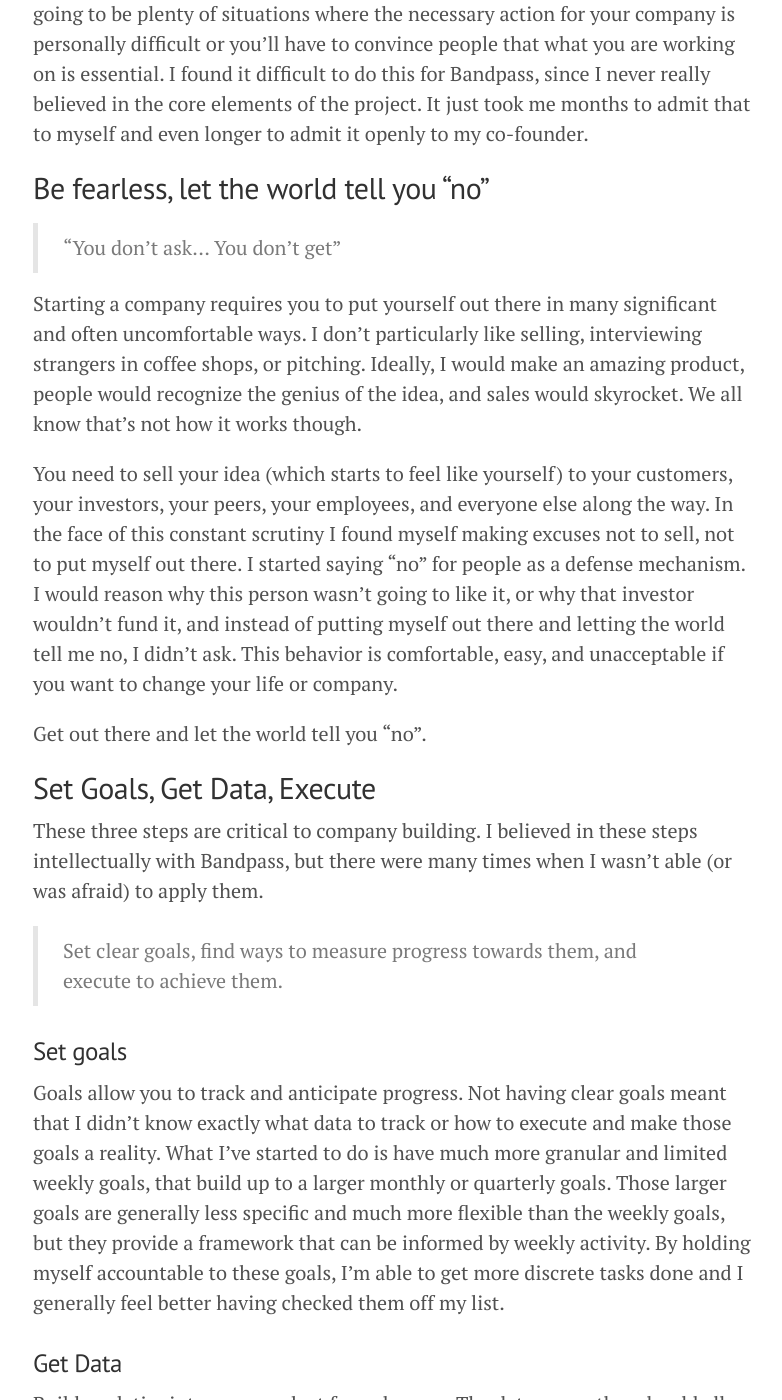
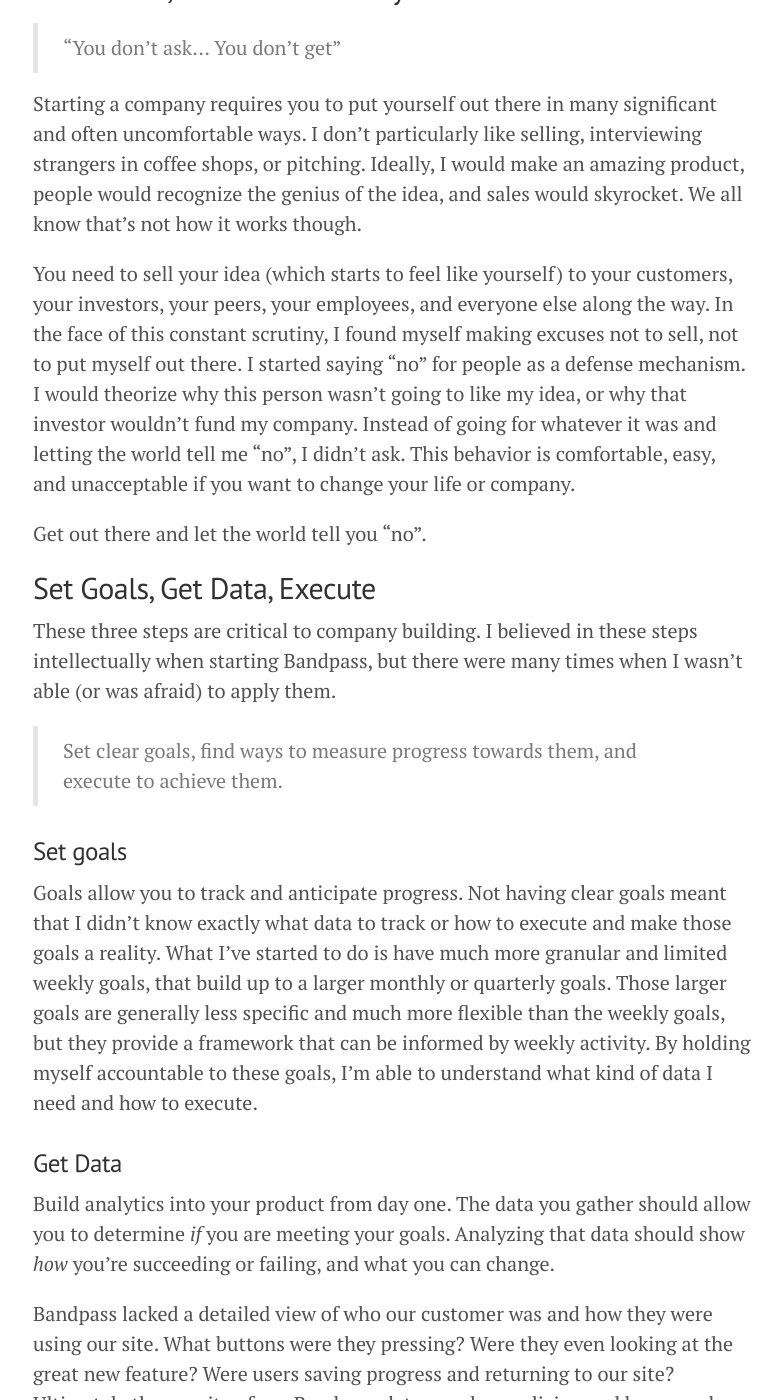
Before and after one commit to jofus101/jofus101.github.io, a Jekyll site: the page built from _posts/2014-11-06-lessons-from-a-failed-startup.md, in a window 1280 px wide and 1400 px high, scrolled down 778 px. Shown: the whole window, without its empty margins (247-1029 px from the left). Built offline with Jekyll 4.4.1, drawn with Linux system fonts in a browser that asks for light colours; Markdown is read by kramdown in place of the engine named in the settings; some of the changed text lies outside the part shown.

Commit message:
edits feeling good

```diff
--- a/_posts/2014-11-06-lessons-from-a-failed-startup.md
+++ b/_posts/2014-11-06-lessons-from-a-failed-startup.md
@@ -16,9 +16,7 @@
 Believe in your product
 -----------------------
 
-It was tempting to jump at the first great idea that we had.  I had just quit my job at Microsoft and I wanted to move, and move quickly.  As a result my co-founder and I started moving on Bandpass as an idea before I had really started to believe in it as a product that the world needed.  By not being fully confident about Bandpass I crippled my ability to sell it, and I spent time worrying about the idea that should have been spent working on the product.
-
-This might be the most important thing about starting a company.  There are going to be plenty of situations where the necessary action for your company is personally difficult or you’ll have to convince people that what you are working on is essential.  I found it difficult to do this for Bandpass, since I never really believed in the core elements of the project.  It just took me months to admit that to myself and even longer to admit it openly to my co-founder.
+This might be the most important thing about starting a company. It was tempting to jump at the first great idea that we had. I had just quit my job at Microsoft and I wanted to return to the stability of work as soon as possible. As a result, I ignored some foundational doubts I had about Bandpass. It took me months to give the doubts that I had the credence they deserved. My lack of confidence crippled my ability to dive into my work.
 
 
 Be fearless, let the world tell you "no"
@@ -26,9 +24,9 @@
 
 > “You don’t ask… You don’t get”
 
-Starting a company requires you to put yourself out there in many significant and often uncomfortable ways.  I don't particularly like selling, interviewing strangers in coffee shops, or pitching. Ideally, I would make an amazing product, people would recognize the genius of the idea, and sales would skyrocket.  We all know that's not how it works though.
+Starting a company requires you to put yourself out there in many significant and often uncomfortable ways. I don't particularly like selling, interviewing strangers in coffee shops, or pitching. Ideally, I would make an amazing product, people would recognize the genius of the idea, and sales would skyrocket.  We all know that's not how it works though.
 
-You need to sell your idea (which starts to feel like yourself) to your customers, your investors, your peers, your employees, and everyone else along the way.  In the face of this constant scrutiny I found myself making excuses not to sell, not to put myself out there.  I started saying "no" for people as a defense mechanism. I would reason why this person wasn’t going to like it, or why that investor wouldn’t fund it, and instead of putting myself out there and letting the world tell me no, I didn’t ask. This behavior is comfortable, easy, and unacceptable if you want to change your life or company.
+You need to sell your idea (which starts to feel like yourself) to your customers, your investors, your peers, your employees, and everyone else along the way. In the face of this constant scrutiny, I found myself making excuses not to sell, not to put myself out there. I started saying "no" for people as a defense mechanism. I would theorize why this person wasn’t going to like my idea, or why that investor wouldn’t fund my company. Instead of going for whatever it was and letting the world tell me "no", I didn’t ask. This behavior is comfortable, easy, and unacceptable if you want to change your life or company.
 
 Get out there and let the world tell you "no".
 
@@ -36,29 +34,29 @@
 Set Goals, Get Data, Execute
 ----------------------------
 
-These three steps are critical to company building. I believed in these steps intellectually with Bandpass, but there were many times when I wasn't able (or was afraid) to apply them.
+These three steps are critical to company building. I believed in these steps intellectually when starting Bandpass, but there were many times when I wasn't able (or was afraid) to apply them.
 
 >Set clear goals, find ways to measure progress towards them, and execute to achieve them.
 
 
 ###Set goals
 
-Goals allow you to track and anticipate progress. Not having clear goals meant that I didn't know exactly what data to track or how to execute and make those goals a reality. What I’ve started to do is have much more granular and limited weekly goals, that build up to a larger monthly or quarterly goals.  Those larger goals are generally less specific and much more flexible than the weekly goals, but they provide a framework that can be informed by weekly activity. By holding myself accountable to these goals, I’m able to get more discrete tasks done and I generally feel better having checked them off my list.
+Goals allow you to track and anticipate progress. Not having clear goals meant that I didn't know exactly what data to track or how to execute and make those goals a reality. What I’ve started to do is have much more granular and limited weekly goals, that build up to a larger monthly or quarterly goals.  Those larger goals are generally less specific and much more flexible than the weekly goals, but they provide a framework that can be informed by weekly activity. By holding myself accountable to these goals, I’m able to understand what kind of data I need and how to execute.
 
 
 ###Get Data
 
-Build analytics into your product from day one. The data you gather should allow you to determine whether or not you are meeting your goals and how you're failing if you're not hitting those goals, and what you can change.
+Build analytics into your product from day one. The data you gather should allow you to determine *if* you are meeting your goals.  Analyzing that data should show *how* you're succeeding or failing, and what you can change.
 
 Bandpass lacked a detailed view of who our customer was and how they were using our site.  What buttons were they pressing? Were they even looking at the great new feature? Were users saving progress and returning to our site? Ultimately the opacity of our Bandpass data was demoralizing and hampered our ability to progress quickly with measured steps. We couldn’t move forward with confidence that our last release, or latest bug fix, was actually helping the users of our site.
 
 
 ###Execute
 
-Setting goals and being able to meausure them is essential for one thing: *execution*. Don’t overthink your problems. Think about your goals and the data you can collect and execute.  Don’t spend to much time going over the pro’s and con’s of any one choice. Make a choice, make it work, and then reevaluate at some point in the future.  Even if you make the wrong choice you’ll be much better informed for the next round of work. As Voltaire famously said, "Don't let perfect be the enemy of good."
+Setting goals and being able to meausure them is essential for one thing: *execution*. Don’t overthink your problems. Think about your goals, the data you can collect, and how that informs your execute.  Don’t spend to much time going over the pro’s and con’s of any one choice. Make a choice, make it work, and then reevaluate at some point in the future.  Even if you make the wrong choice you’ll be much better informed for the next round of work. As Voltaire famously said, "Don't let perfect be the enemy of good."
 
 ---
 
-None of these lessons are groundbreaking revelations. I had heard about every single one of these pitfalls before starting Bandpass. Despite “knowing” about these obstacles, I still stumbled over them.  Sometimes reading words doesn’t really translate to actionable behaviors until you experience it for yourself.  I reiterate these lessons with a little bit of coloring from my own experiences, both to solidify the lessons for myself, and to potentially help someone else.
+None of these lessons are groundbreaking revelations. I had heard about every single one of these pitfalls before starting Bandpass. Despite being aware of this advice, I still stumbled in the practice of it. Sometimes reading words doesn’t really translate to actionable behaviors until you experience it for yourself.  I reiterate these lessons with a little bit of coloring from my own experiences, both to solidify them for myself, and to potentially help someone else.
 
-My real advice is the same that I tell anyone learning a new skill; *be ok making mistakes; be ok sucking. You’ll learn more from cleaning up your mess than you ever would by following someone’s guide to perfection.*
+My real advice is the same that I tell anyone learning a new skill; be ok sucking. You’ll learn more from cleaning up your mess than you ever would by following someone’s guide to perfection.
```
